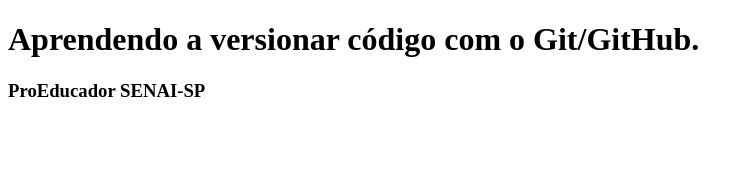
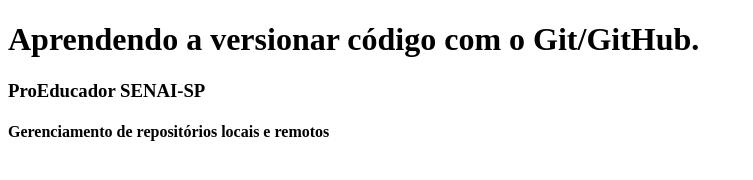
Before and after one commit to grethiago95/Projeto_git_remoto, a plain HTML site: page index.html in a window 1280 px wide. Shown: the whole page, without its empty margins (0-753 px from the left). Drawn offline with Linux system fonts and the light colour scheme.

Commit message:
ADICIONADO MAIS TEXTO AO INDEX

```diff
--- a/index.html
+++ b/index.html
@@ -7,5 +7,6 @@
   <body>
     <h1>Aprendendo a versionar código com o Git/GitHub.</h1>
     <h3>ProEducador SENAI-SP</h3>
+    <h4>Gerenciamento de repositórios locais e remotos</h4>
   </body>
 </html>
```
Also changed, not shown: 2 other files.
